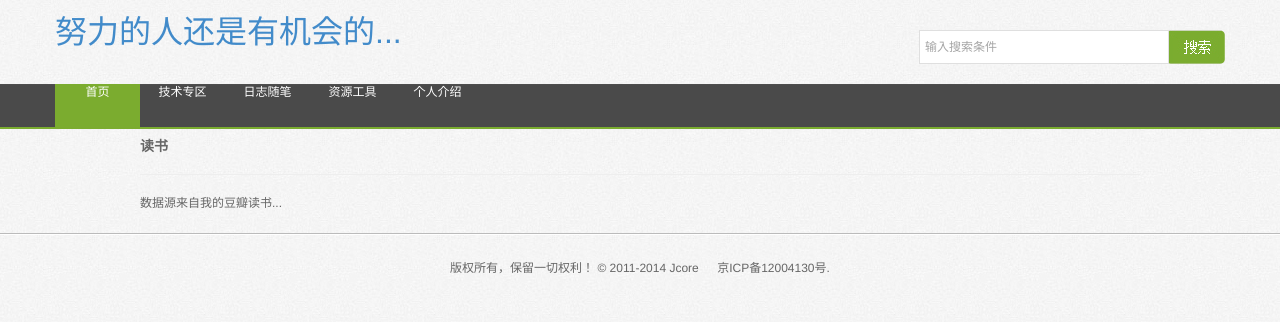
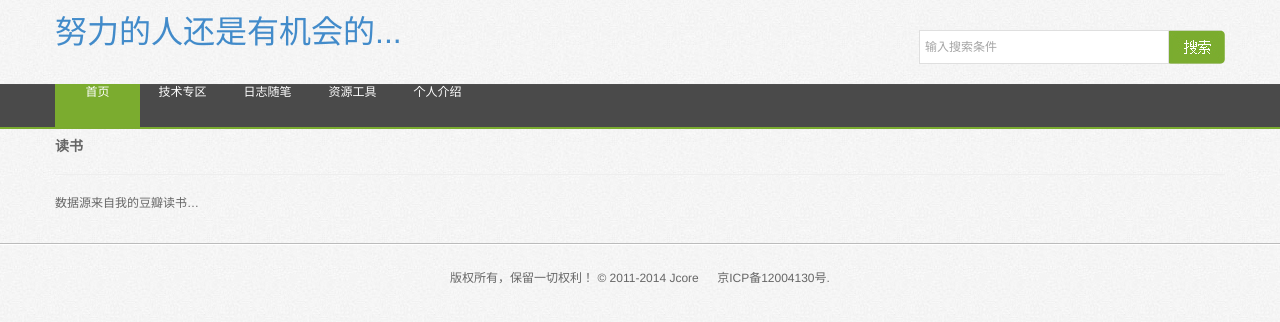
Before and after one commit to qaz734913414/blog-1, a Jekyll site: the page built from read.md, in a window 1280 px wide. Shown: the top 322 px of the page. Built offline with Jekyll 4.4.1, drawn with Linux system fonts in a browser that asks for light colours; nearby versions of some CDN libraries; comment, search, counter and statistics services are not loaded.

Commit message:
Update read.md

```diff
--- a/read.md
+++ b/read.md
@@ -4,7 +4,6 @@
 keywords:	 "Jcore,douban,豆瓣读书"
 description: "jcore豆瓣读书"
 ---
-<div style="width:1000px;margin:0 auto;" >
 
 <h2><b>读书</b></h2>
 <hr/>
@@ -27,4 +26,3 @@
 		dbapi.show();
 	};
 </script>
-</div>
```
